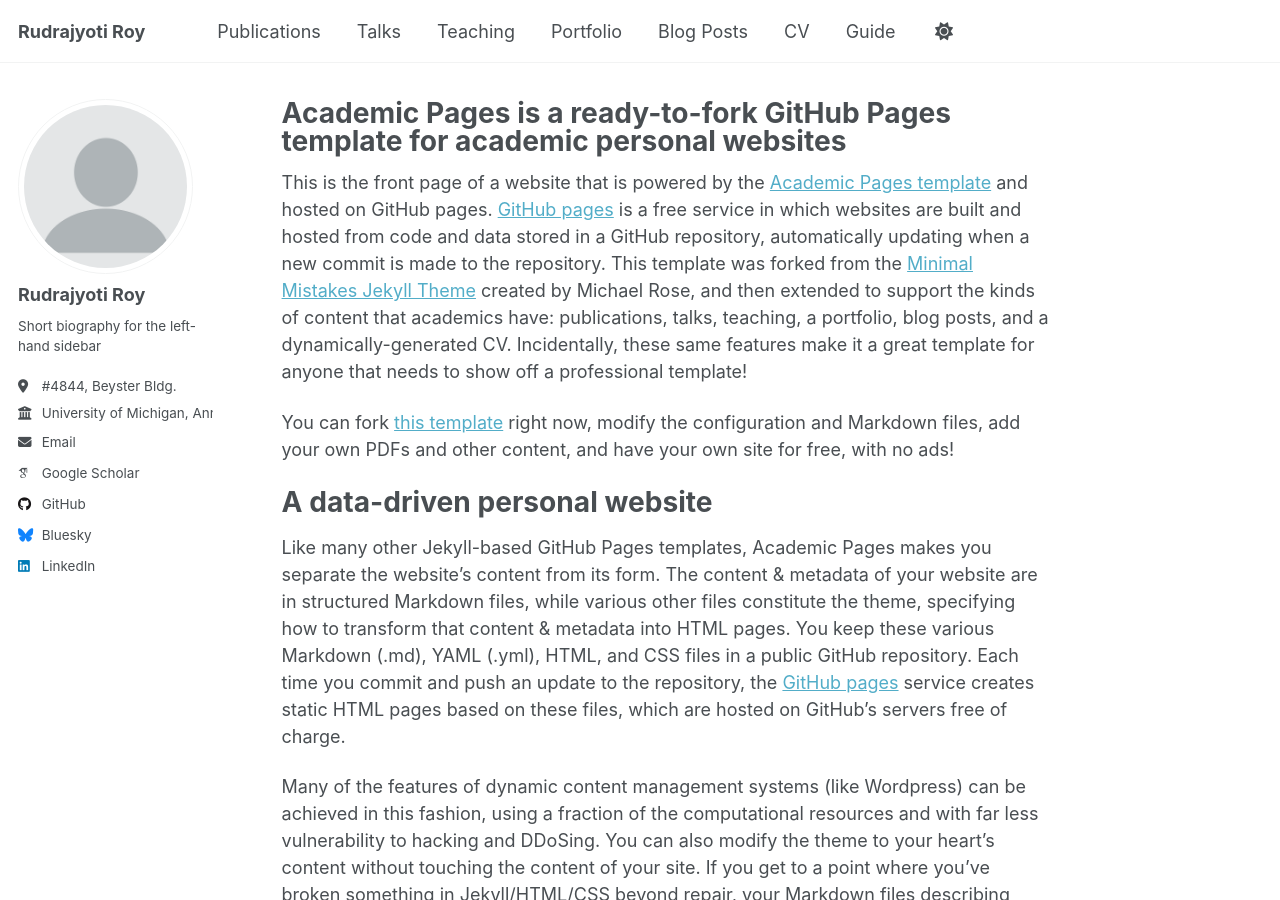
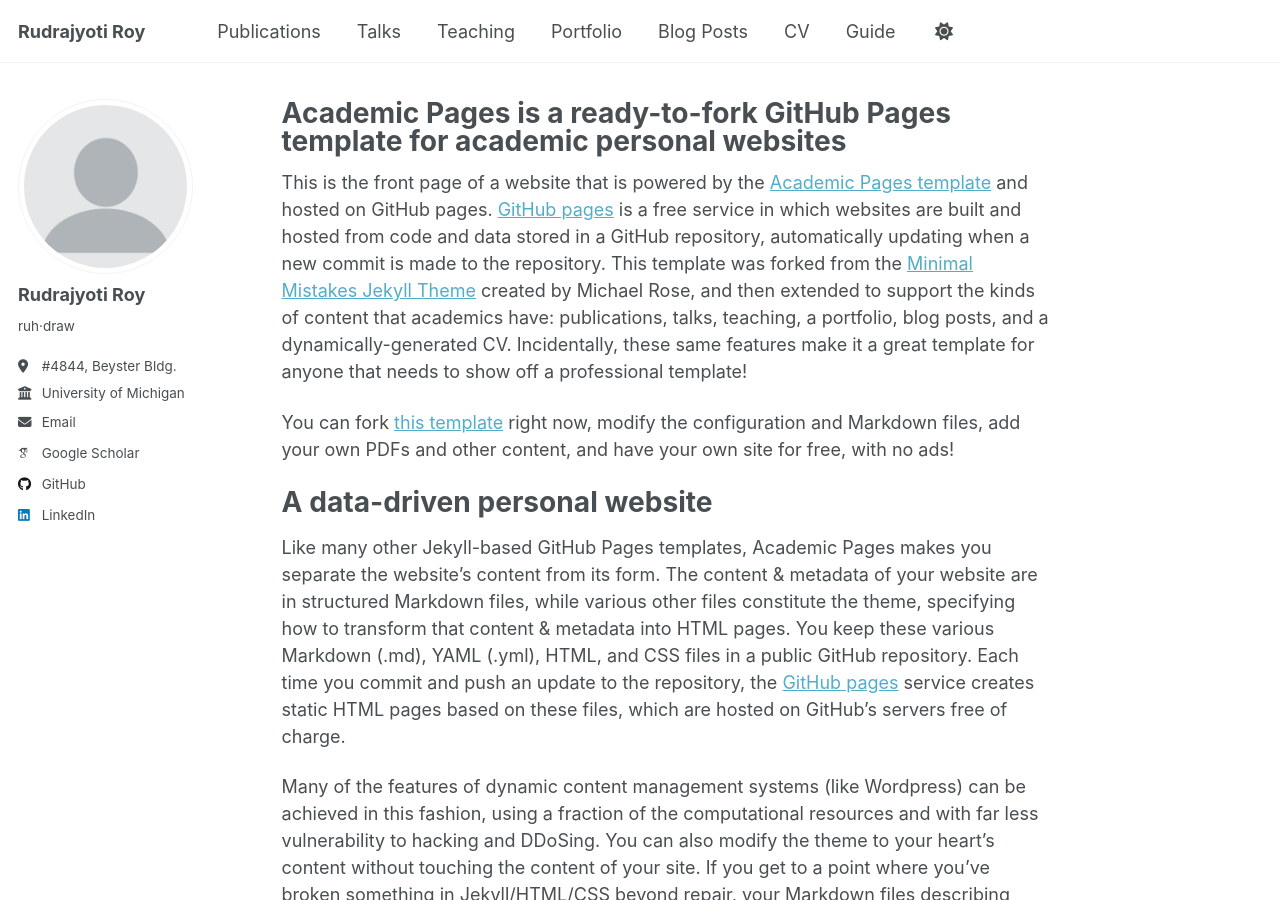
Before and after one commit to rudrajyotiroy/rudrajyotiroy.github.io, a Jekyll site: the page built from _pages/about.md, in a window 1280 px wide and 900 px high. Built offline with Jekyll 4.4.1, drawn with Linux system fonts in a browser that asks for light colours; some web fonts are replaced; a script that is not in the unit is left out.

Commit message:
Update personal information in _config.yml

```diff
--- a/_config.yml
+++ b/_config.yml
@@ -26,11 +26,11 @@
   avatar           : "profile.png"
   name             : "Rudrajyoti Roy"
   pronouns         : # example: "she/her"
-  bio              : "Short biography for the left-hand sidebar"
+  bio              : "ruh·draw"
   location         : "#4844, Beyster Bldg."
-  employer         : "University of Michigan, Ann Arbor"
+  employer         : "University of Michigan"
   uri              : # URL
-  email            : "none@example.org"
+  email            : "rudraroy@umich.edu"
 
   # Academic websites
   academia         : # URL
@@ -48,13 +48,13 @@
   bitbucket        : # Username - Update with your username on the site
   codepen          : # Username
   dribbble         : # Username
-  github           : "academicpages"
+  github           : "rudrajyotiroy"
   kaggle           : # Username
   stackoverflow    : # User number or user number and name (i.e., use "1" or "1/jeff-atwood")
 
   # Social media
   artstation       : # Username
-  bluesky          : "bsky.app" # Replace this with you Bluesky username
+  bluesky          : # Replace this with you Bluesky username
   facebook         : # Username
   flickr           : # Username
   foursquare       : # Username
```
